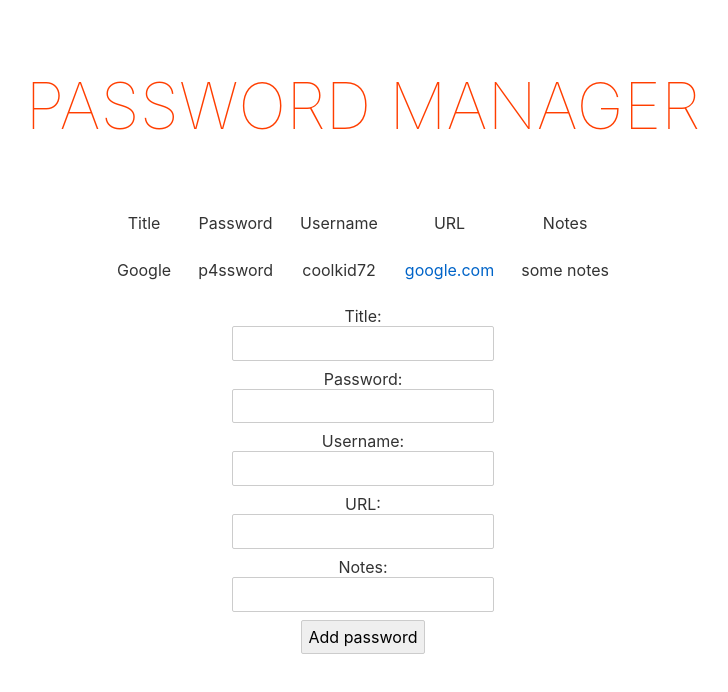
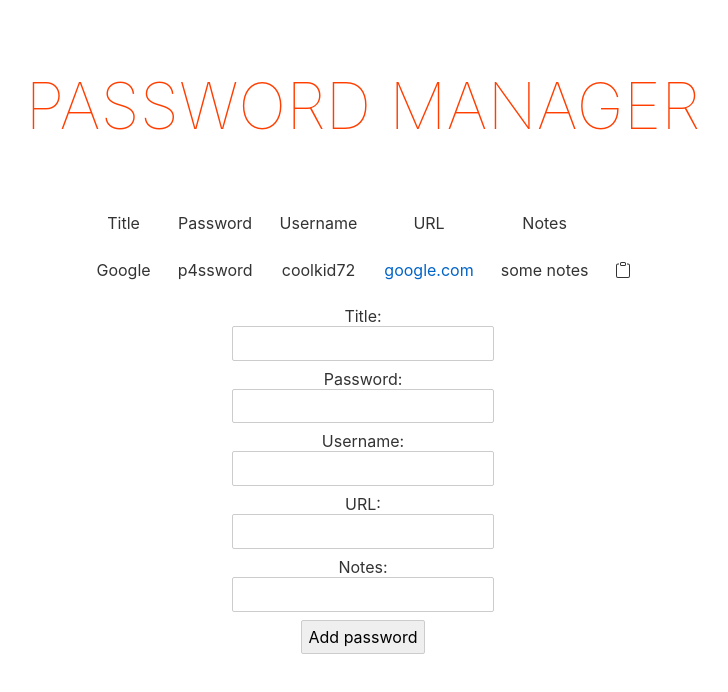
Before and after one commit to bbb651/password-manager, a Svelte app: page / in a window 1280 px wide. Shown: the top 692 px of the page, without its empty margins (277-1005 px from the left). Built offline with nearby package versions, Linux system fonts and the light colour scheme.

Commit message:
Password copying support with bootstrap icon

```diff
--- a/src/PasswordTable.svelte
+++ b/src/PasswordTable.svelte
@@ -1,6 +1,11 @@
 <script lang="ts">
 	import type { Password } from "./types/Password";
 	export let passwords: Password[];
+
+	const copy = (e: MouseEvent) => {
+		const entry: HTMLElement = (e.target as HTMLElement).parentElement;
+		navigator.clipboard.writeText(entry.children[1].textContent);
+	};
 </script>
 
 <table>
@@ -14,7 +19,9 @@
 	{#each passwords as password}
 		<tr>
 			<td>{password.title ?? ""}</td>
-			<td>{password.password}</td>
+			<td>
+				{password.password}
+			</td>
 			<td>{password.username ?? ""}</td>
 			<td
 				>{#if password.url}
@@ -27,6 +34,22 @@
 				{/if}</td
 			>
 			<td>{password.notes ?? ""}</td>
+			<svg
+				xmlns="http://www.w3.org/2000/svg"
+				width="16"
+				height="16"
+				fill="currentColor"
+				class="bi bi-clipboard"
+				viewBox="0 0 16 16"
+				on:click={copy}
+			>
+				<path
+					d="M4 1.5H3a2 2 0 0 0-2 2V14a2 2 0 0 0 2 2h10a2 2 0 0 0 2-2V3.5a2 2 0 0 0-2-2h-1v1h1a1 1 0 0 1 1 1V14a1 1 0 0 1-1 1H3a1 1 0 0 1-1-1V3.5a1 1 0 0 1 1-1h1v-1z"
+				/>
+				<path
+					d="M9.5 1a.5.5 0 0 1 .5.5v1a.5.5 0 0 1-.5.5h-3a.5.5 0 0 1-.5-.5v-1a.5.5 0 0 1 .5-.5h3zm-3-1A1.5 1.5 0 0 0 5 1.5v1A1.5 1.5 0 0 0 6.5 4h3A1.5 1.5 0 0 0 11 2.5v-1A1.5 1.5 0 0 0 9.5 0h-3z"
+				/>
+			</svg>
 		</tr>
 	{/each}
 </table>
@@ -34,7 +57,12 @@
 <style>
 	table {
 		margin-left: auto;
-  		margin-right: auto;
+		margin-right: auto;
 		border-spacing: 25px;
 	}
+
+	.bi {
+		display: inline-block;
+		vertical-align: middle;
+	}
 </style>
```
